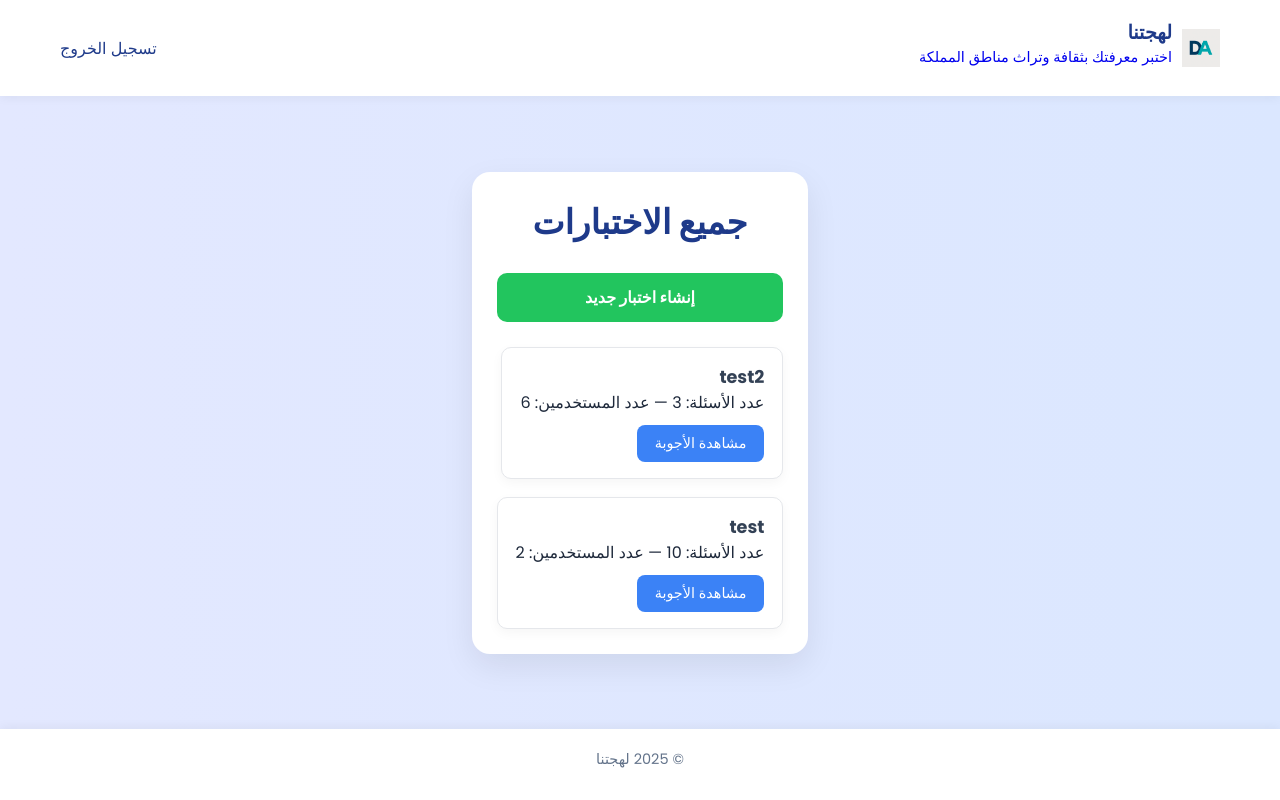
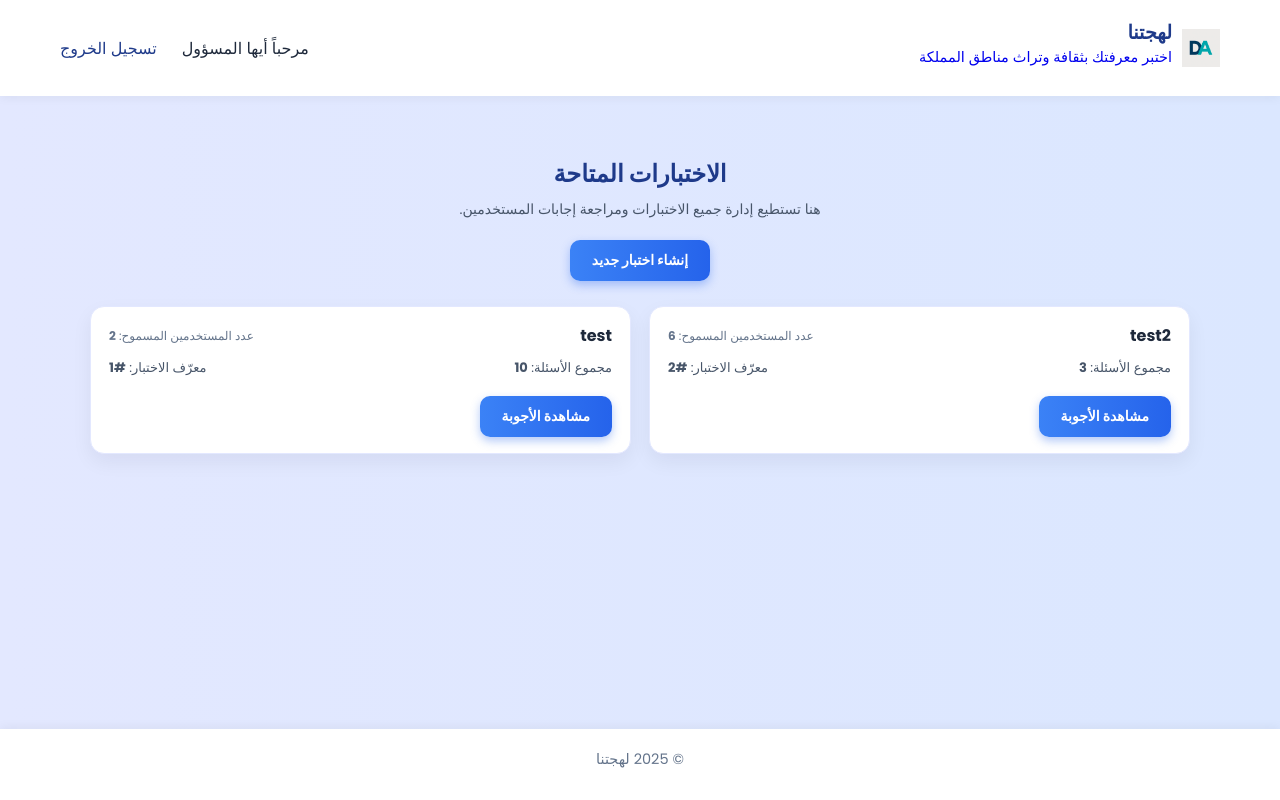
Before and after one commit to AmrBinMohmmad/Turath, a PHP site: page /admin_page.php in a window 1280 px wide. Run offline with PHP 8.4, Linux system fonts and the light colour scheme; data comes from the database, SQL or seed files in the repository; data that the repository does not hold is empty.

Commit message:
Update admin_page.php

```diff
--- a/admin_page.php
+++ b/admin_page.php
@@ -1,10 +1,11 @@
 <?php
 require "config2.php";
+session_start();
 
 // demo admin
 $admin = ['id'=>1,'name'=>'Admin Demo'];
 
-// fetch all projects
+// جلب كل الاختبارات
 $projects = $conn->query("SELECT * FROM cards ORDER BY id DESC");
 ?>
 <!DOCTYPE html>
@@ -28,33 +29,59 @@ $projects = $conn->query("SELECT * FROM cards ORDER BY id DESC");
     </a>
 
     <nav>
+      <span>مرحباً أيها المسؤول</span>
       <a href="logout.php">تسجيل الخروج</a>
     </nav>
   </header>
 
-<main class="types-wrapper">
-  <div class="admin-wrapper">
-    <h2>جميع الاختبارات</h2>
+  <!-- نستخدم نفس تخطيط صفحة المستخدم -->
+  <main class="user-dashboard">
+    <section class="user-panel">
+      <header class="user-panel-header">
+        <h2>الاختبارات المتاحة</h2>
+        <p>هنا تستطيع إدارة جميع الاختبارات ومراجعة إجابات المستخدمين.</p>
 
-    <!-- زر إنشاء اختبار تحت القائمة -->
-    <a href="create_project.php" class="create-btn"> إنشاء اختبار جديد</a> <br>
+        <!-- زر إنشاء اختبار بنفس ستايل الأزرار -->
+        <a href="create_project.php" class="quiz-button" style="margin-top:10px;">
+          إنشاء اختبار جديد
+        </a>
+      </header>
 
-    <div class="admin-cards-grid">
+      <?php if ($projects && $projects->num_rows > 0): ?>
+        <!-- نفس grid المستخدم في صفحة user_page -->
+        <div class="cards-grid">
           <?php while($p = $projects->fetch_assoc()): ?>
-        <div class="project-card">
-          <strong><?= e($p['card_name']) ?></strong><br>
-          عدد الأسئلة: <?= (int)$p['number_of_question'] ?> — عدد المستخدمين: <?= (int)$p['number_of_users'] ?>
-          <br>
-          <a class="view-btn" href="admin_project_answers.php?id=<?= (int)$p['id'] ?>">مشاهدة الأجوبة</a>
+            <article class="quiz-card">
+              <div class="quiz-card-header">
+                <h3 class="quiz-title"><?= e($p['card_name']) ?></h3>
+
+                <span class="quiz-users">
+                  عدد المستخدمين المسموح:
+                  <strong><?= (int)$p['number_of_users'] ?></strong>
+                </span>
               </div>
+
+              <div class="quiz-meta">
+                <span>مجموع الأسئلة: <strong><?= (int)$p['number_of_question'] ?></strong></span>
+                <span>معرّف الاختبار: <strong>#<?= (int)$p['id'] ?></strong></span>
+              </div>
+
+              <div class="quiz-actions">
+                <a class="quiz-button" href="admin_project_answers.php?id=<?= (int)$p['id'] ?>">
+                  مشاهدة الأجوبة
+                </a>
+              </div>
+            </article>
           <?php endwhile; ?>
         </div>
-
+      <?php else: ?>
+        <p class="no-quizzes">لا توجد اختبارات حتى الآن.</p>
+      <?php endif; ?>
+    </section>
   </main>
 
   <footer>
     <p>© 2025 لهجتنا</p>
   </footer>
-
 </body>
 </html>
```
Lines whose indentation alone changed are shown as unchanged.
